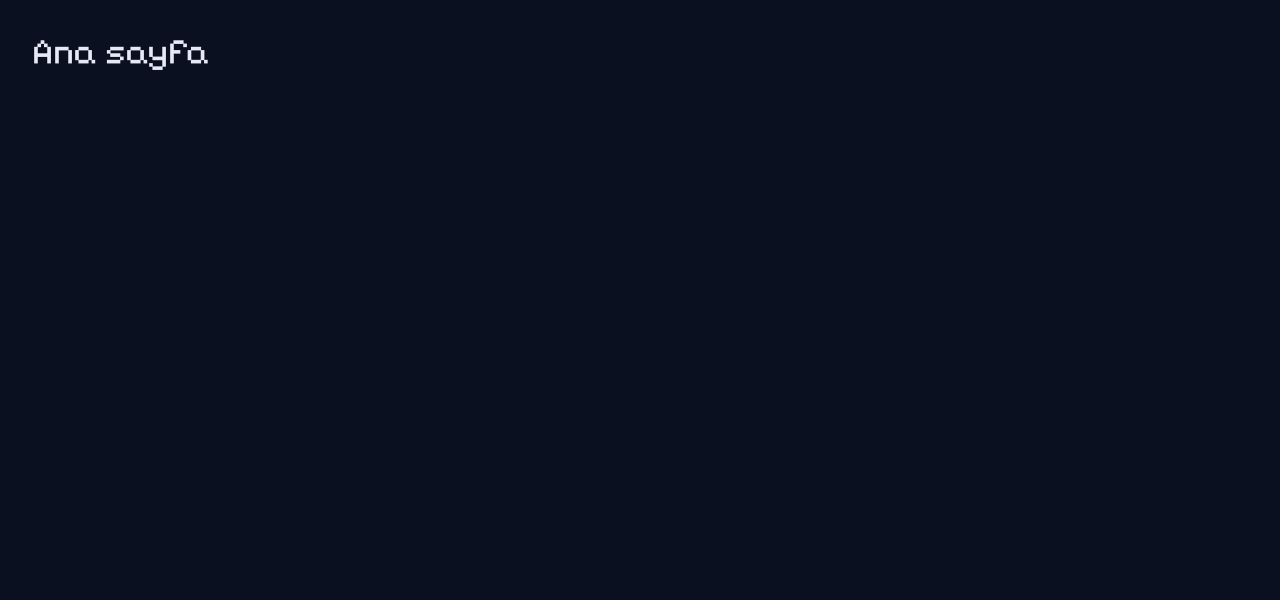
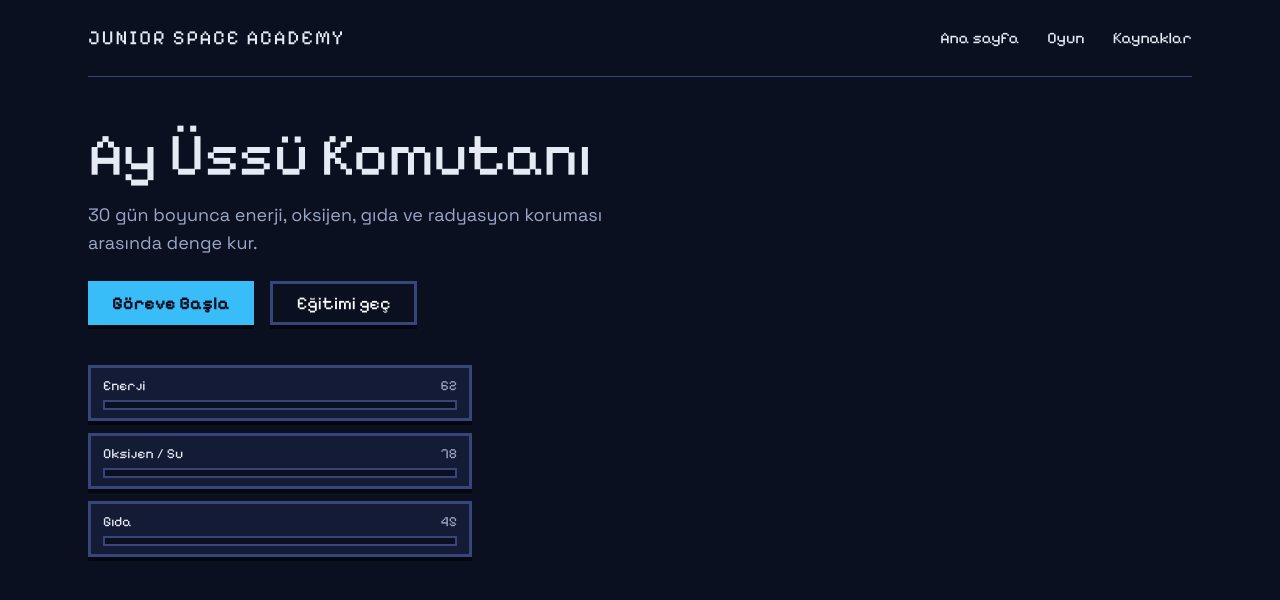
Before and after one commit to nurguld/UONA_Space-Survival-Academy, a React (Vite) app: page / in a window 1280 px wide. Shown: the top 600 px of the page. Built offline with nearby package versions, Linux system fonts and the light colour scheme.

Commit message:
Tasarım Componentleri

```diff
--- /dev/null
+++ b/src/components/Button.tsx
@@ -0,0 +1,15 @@
+import type { ButtonHTMLAttributes } from 'react'
+
+type Props = ButtonHTMLAttributes<HTMLButtonElement> & {
+  variant?: 'primary' | 'ghost'
+}
+
+export default function Button({ variant = 'primary', className = '', ...props }: Props) {
+  const base =
+    'font-pixel text-lg px-6 min-h-11 shadow-[0_4px_0_#05070F] cursor-pointer disabled:opacity-50 disabled:cursor-not-allowed'
+  const styles =
+    variant === 'primary'
+      ? 'bg-accent text-space font-bold'
+      : 'bg-transparent text-white border-[3px] border-line'
+  return <button className={`${base} ${styles} ${className}`} {...props} />
+}
--- /dev/null
+++ b/src/components/Card.tsx
@@ -0,0 +1,15 @@
+import type { ReactNode } from 'react'
+
+export default function Card({
+  children,
+  className = '',
+}: {
+  children: ReactNode
+  className?: string
+}) {
+  return (
+    <div className={`bg-panel border-[3px] border-line shadow-[0_4px_0_#05070F] p-4 ${className}`}>
+      {children}
+    </div>
+  )
+}
--- /dev/null
+++ b/src/components/Navbar.tsx
@@ -0,0 +1,16 @@
+import { Link } from 'react-router-dom'
+
+export default function Navbar() {
+  return (
+    <header className="flex items-center justify-between py-6 border-b border-line">
+      <Link to="/" className="font-pixel text-xl tracking-widest">
+        JUNIOR SPACE ACADEMY
+      </Link>
+      <nav className="flex gap-7 font-pixel">
+        <Link to="/">Ana sayfa</Link>
+        <Link to="/oyun">Oyun</Link>
+        <Link to="/kaynaklar">Kaynaklar</Link>
+      </nav>
+    </header>
+  )
+}
--- /dev/null
+++ b/src/components/ResourceBar.tsx
@@ -0,0 +1,33 @@
+interface Props {
+  label: string
+  value: number
+  color: string
+}
+
+export default function ResourceBar({ label, value, color }: Props) {
+  const v = Math.max(0, Math.min(100, value))
+  return (
+    <div className="bg-panel border-[3px] border-line shadow-[0_4px_0_#05070F] px-3 py-2 font-pixel">
+      <div className="flex justify-between text-sm mb-1">
+        <span>{label}</span>
+        <span className="text-muted">{v}</span>
+      </div>
+      <div
+        role="progressbar"
+        aria-label={label}
+        aria-valuenow={v}
+        aria-valuemin={0}
+        aria-valuemax={100}
+        className="h-2.5 bg-space border-2 border-line"
+      >
+        <div
+          className="h-full"
+          style={{
+            width: `${v}%`,
+            background: `repeating-linear-gradient(90deg, ${color} 0 6px, transparent 6px 8px)`,
+          }}
+        />
+      </div>
+    </div>
+  )
+}
--- a/src/pages/Home.tsx
+++ b/src/pages/Home.tsx
@@ -1,3 +1,24 @@
+import Navbar from '../components/Navbar'
+import Button from '../components/Button'
+import ResourceBar from '../components/ResourceBar'
+
 export default function Home() {
-  return <h1 className="font-pixel text-4xl p-8">Ana sayfa</h1>
+  return (
+    <div className="max-w-6xl mx-auto px-6">
+      <Navbar />
+      <h1 className="font-pixel text-6xl mt-12">Ay Üssü Komutanı</h1>
+      <p className="text-muted text-lg mt-4 max-w-xl">
+        30 gün boyunca enerji, oksijen, gıda ve radyasyon koruması arasında denge kur.
+      </p>
+      <div className="flex gap-4 mt-6">
+        <Button>Göreve Başla</Button>
+        <Button variant="ghost">Eğitimi geç</Button>
+      </div>
+      <div className="grid gap-3 mt-10 max-w-sm">
+        <ResourceBar label="Enerji" value={62} color="var(--color-energy)" />
+        <ResourceBar label="Oksijen / Su" value={78} color="var(--color-oxygen)" />
+        <ResourceBar label="Gıda" value={45} color="var(--color-food)" />
+      </div>
+    </div>
+  )
 }
```
